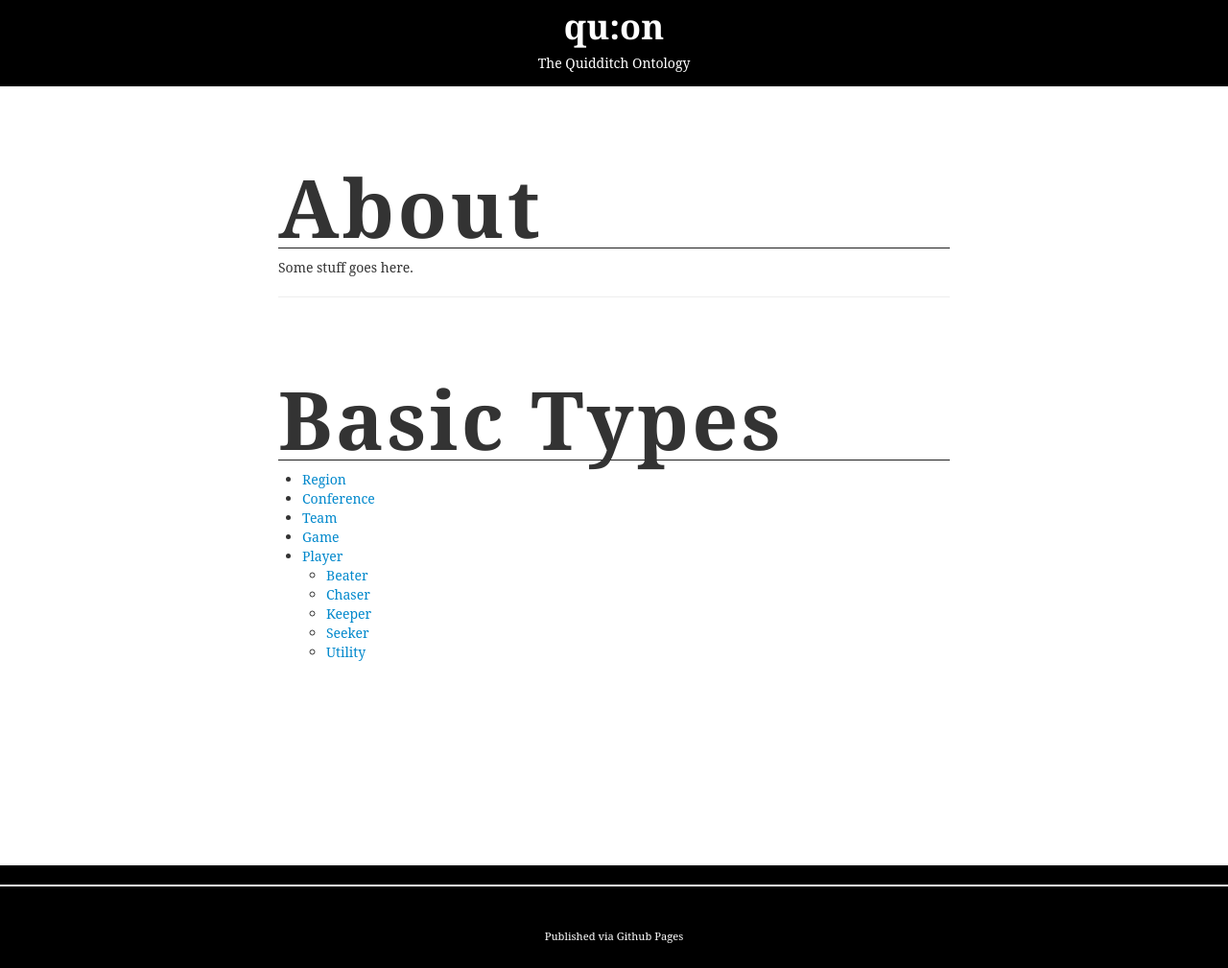
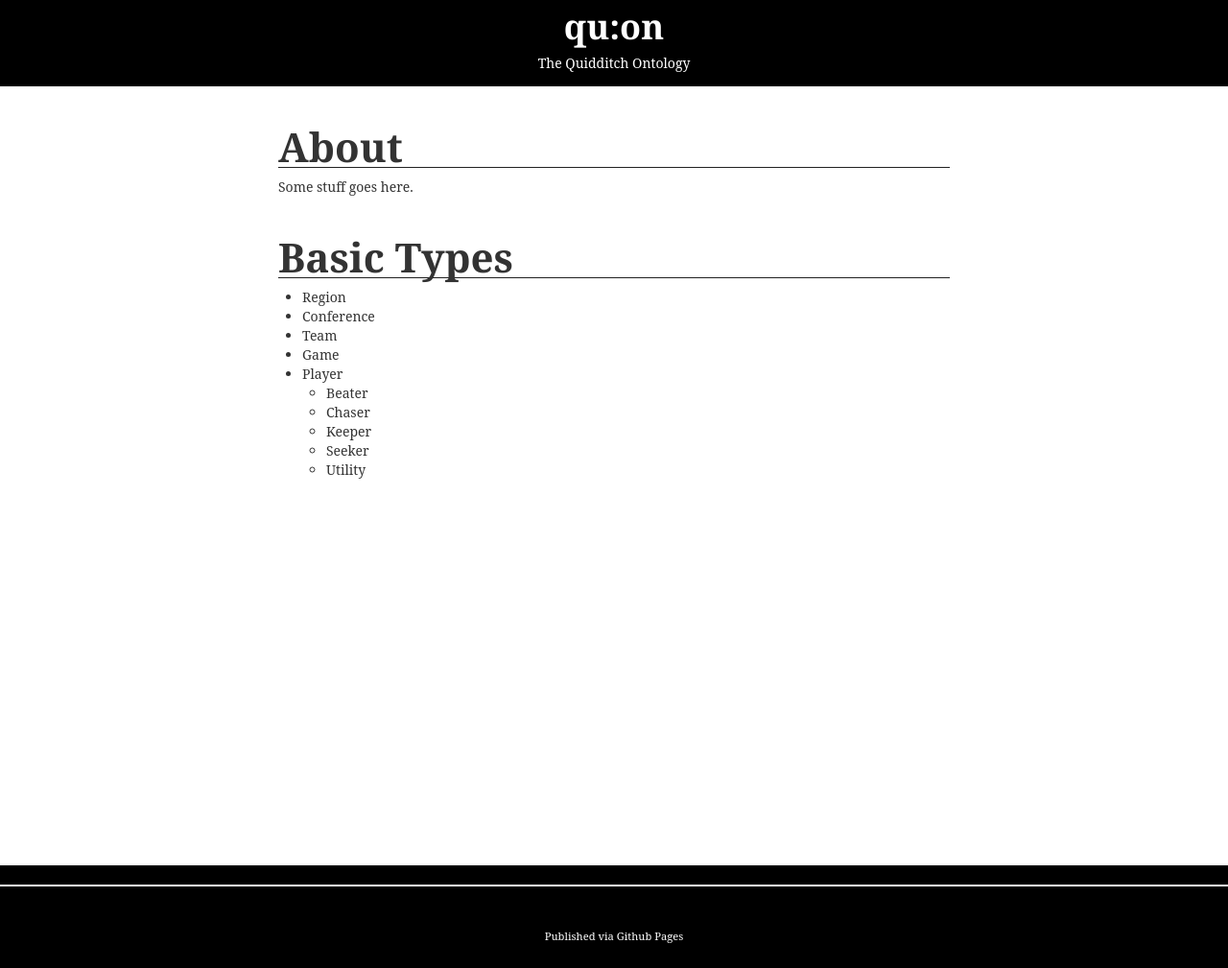
Before and after one commit to helrond/quon, a Jekyll site: the page built from index.html, in a window 1280 px wide. Shown: the whole page at 96% size. Built offline with Jekyll 4.4.1, drawn with Linux system fonts in a browser that asks for light colours; some web fonts are replaced; the list of posts is cut into pages by our own code.

Commit message:
style tweaks

```diff
--- a/css/style.css
+++ b/css/style.css
@@ -2289,8 +2289,7 @@
 {
 	border-bottom: 1px solid #222;
 	font-family: Georgia,"Times New Roman",Times,serif;
-	font-size: 6em;
-	letter-spacing: 0.04em;
+	font-size: 3em;
 	margin-top: 1em;
 }
 .top-strip
--- a/index.html
+++ b/index.html
@@ -4,19 +4,18 @@
 ---
 <h2>About</h2>
 <p>Some stuff goes here.</p>
-<hr>
 <h2>Basic Types</h2>
 <ul>
-  <li><a href="{{site.baseurl}}/Region">Region</a></li>
-  <li><a href="{{site.baseurl}}/Conference">Conference</a></li>
-  <li><a href="{{site.baseurl}}/Team">Team</a></li>
-  <li><a href="{{site.baseurl}}/Game">Game</a></li>
-  <li><a href="{{site.baseurl}}/Player">Player</a></li>
+  <li><a class="a-hover" href="{{site.baseurl}}/Region">Region</a></li>
+  <li><a class="a-hover" href="{{site.baseurl}}/Conference">Conference</a></li>
+  <li><a class="a-hover" href="{{site.baseurl}}/Team">Team</a></li>
+  <li><a class="a-hover" href="{{site.baseurl}}/Game">Game</a></li>
+  <li><a class="a-hover" href="{{site.baseurl}}/Player">Player</a></li>
   <ul>
-    <li><a href="{{site.baseurl}}/Beater">Beater</a></li>
-    <li><a href="{{site.baseurl}}/Chaser">Chaser</a></li>
-    <li><a href="{{site.baseurl}}/Keeper">Keeper</a></li>
-    <li><a href="{{site.baseurl}}/Seeker">Seeker</a></li>
-    <li><a href="{{site.baseurl}}/Utility">Utility</a></li>
+    <li><a class="a-hover" href="{{site.baseurl}}/Beater">Beater</a></li>
+    <li><a class="a-hover" href="{{site.baseurl}}/Chaser">Chaser</a></li>
+    <li><a class="a-hover" href="{{site.baseurl}}/Keeper">Keeper</a></li>
+    <li><a class="a-hover" href="{{site.baseurl}}/Seeker">Seeker</a></li>
+    <li><a class="a-hover" href="{{site.baseurl}}/Utility">Utility</a></li>
   </ul>
 </ul>
```
